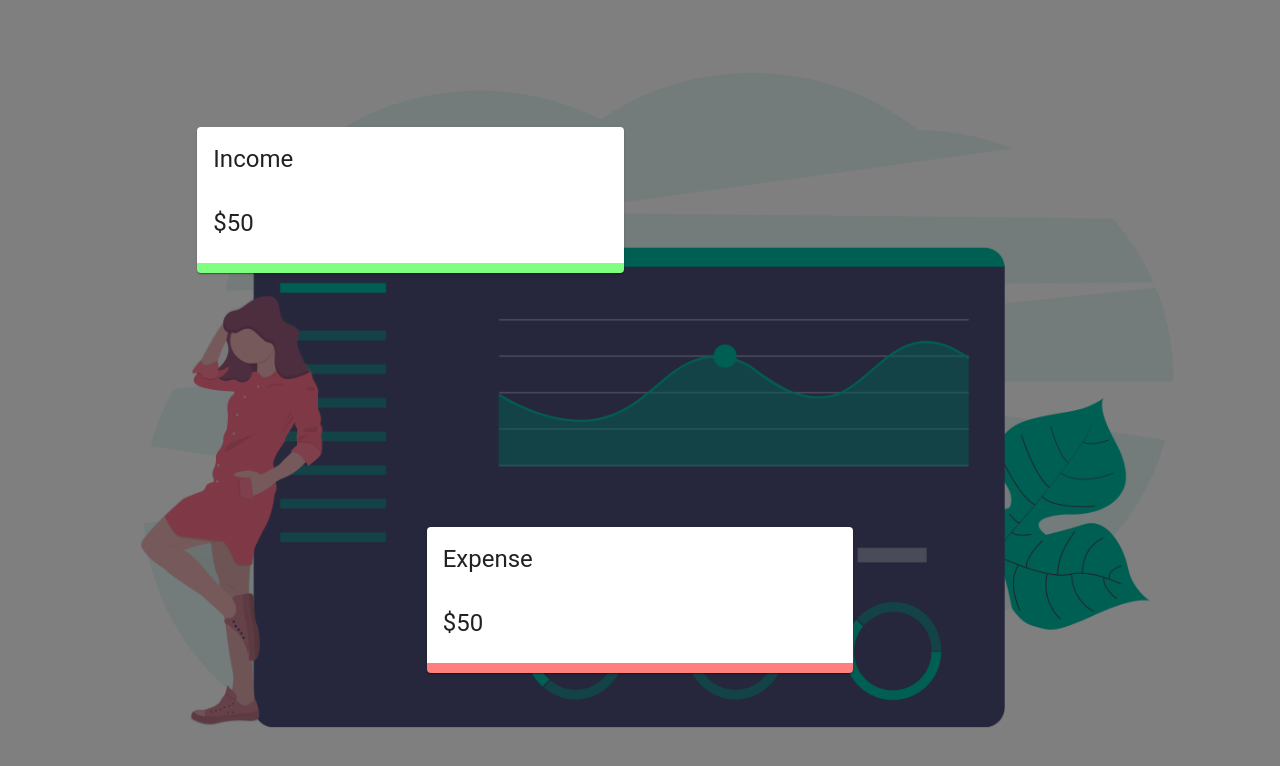
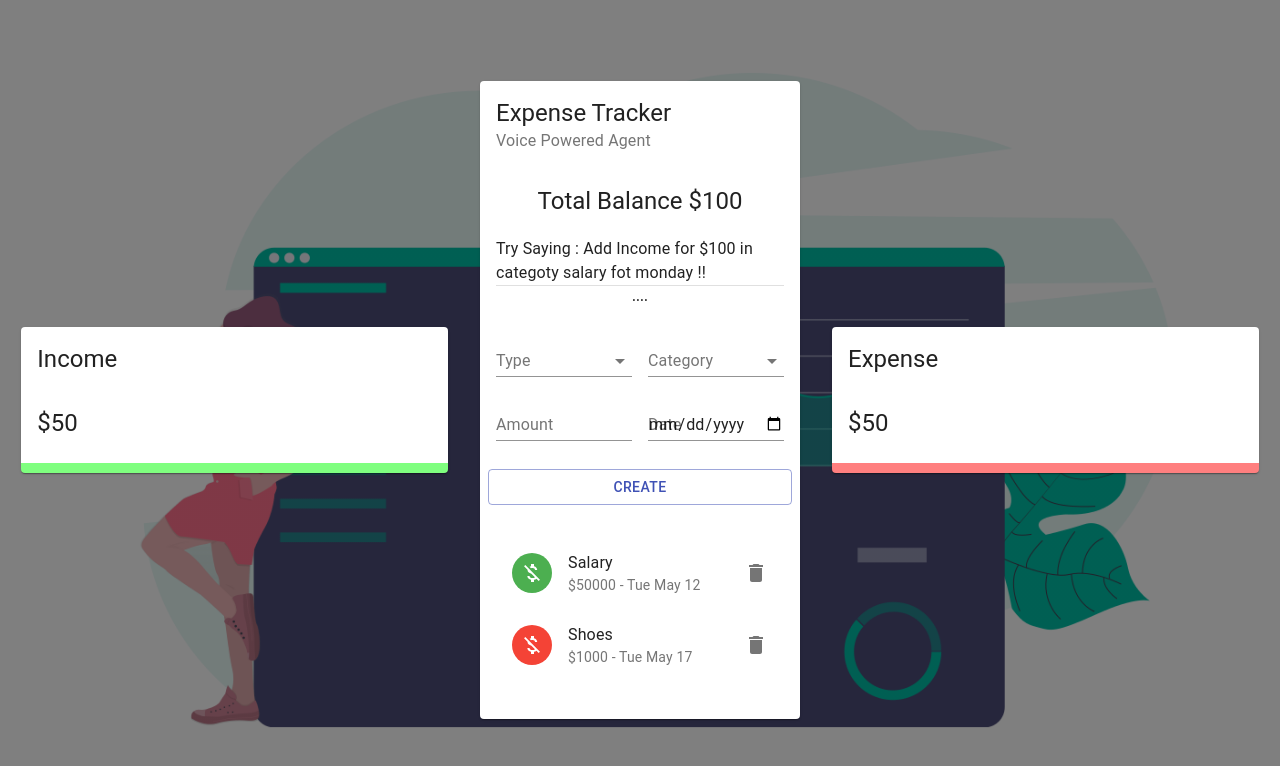
Before and after one commit to payalpatra/Voice-Powered-Balance-Tracker, a React (Create React App) app: page / in a window 1280 px wide. Shown: the top 766 px of the page. Built offline with nearby package versions, Linux system fonts and the light colour scheme; the HTML template or start-up script is replaced by a standard one.

Commit message:
Created Layout

```diff
--- a/src/App.js
+++ b/src/App.js
@@ -1,7 +1,7 @@
 import React from "react";
 import { Grid } from "@material-ui/core";
+import Main from "./components/Main/Main";
 import Details from "./components/Details/Details";
-import Main from "./components/Main/Main";
 import useStyles from "./styles";
 
 function App() {
@@ -19,7 +19,7 @@
         <Grid item xs={12} sm={4}>
           <Details title="Income" />
         </Grid>
-        <Grid item xs={12} sm={4}>
+        <Grid item xs={12} sm={3}>
           <Main />
         </Grid>
         <Grid item xs={12} sm={4}>
--- /dev/null
+++ b/src/components/Main/Form/Form.js
@@ -0,0 +1,55 @@
+import React from "react";
+import {
+    TextField,
+    Typography,
+    Grid,
+    Button,
+    FormControl,
+    InputLabel,
+    Select,
+    MenuItem,
+} from "@material-ui/core";
+import useStyles from "./styles";
+
+function Form() {
+    const classes = useStyles();
+    return (
+        <Grid container spacing={2}>
+            <Grid item xs={12}>
+                <Typography align="center" variant="subtitle2" gutterBottom>
+                    ....
+                </Typography>
+            </Grid>
+            <Grid item xs={6}>
+                <FormControl fullWidth >
+                    <InputLabel>Type</InputLabel>
+                    <Select>
+                        <MenuItem value="Income">Income</MenuItem>
+                        <MenuItem value="Expense">Expense</MenuItem>
+                    </Select>
+                </FormControl>
+            </Grid>
+            <Grid item xs={6} >
+                <FormControl fullWidth >
+                    <InputLabel>Category</InputLabel>
+                    <Select>
+                        <MenuItem value="business">Business</MenuItem>
+                        <MenuItem value="salary">Salary</MenuItem>
+                    </Select>
+
+                </FormControl>
+            </Grid>
+            <Grid item xs={6} >
+                <TextField type="number" label="Amount" fullWidth ></TextField>
+
+            </Grid>
+            <Grid item xs={6} >
+                <TextField type="date" label="Date" fullWidth ></TextField>
+
+            </Grid>
+            <Button className={classes.button} variant="outlined" color="primary" fullWidth >Create</Button>
+        </Grid>
+    );
+}
+
+export default Form;
--- /dev/null
+++ b/src/components/Main/Form/styles.js
@@ -0,0 +1,12 @@
+import { makeStyles } from '@material-ui/core/styles';
+
+export default makeStyles(() => ({
+  radioGroup: {
+    display: 'flex',
+    justifyContent: 'center',
+    marginBottom: '-10px',
+  },
+  button: {
+    marginTop: '20px',
+  },
+}));
--- /dev/null
+++ b/src/components/Main/List/List.js
@@ -0,0 +1,55 @@
+import React from 'react';
+import { List as MUIList, ListItem, ListItemAvatar, ListItemText, Avatar, ListItemSecondaryAction, IconButton, Slide } from '@material-ui/core';
+import { Delete, MoneyOff } from '@material-ui/icons';
+
+import useStyles from "./styles";
+
+function List() {
+    const classes = useStyles();
+    const transactions = [{
+        id: 1,
+        type: "Income",
+        category: "Salary",
+        amount: 50000,
+        date: "Tue May 12 "
+    },
+    {
+        id: 1,
+        type: "Expense",
+        category: "Shoes",
+        amount: 1000,
+        date: "Tue May 17 "
+    },
+    {
+        id: 1,
+        type: "Income",
+        category: "Stock",
+        amount: 75000,
+        date: "Tue May 18"
+    }];
+
+    return (
+        <MUIList dense={false} className={classes.list} >
+            {transactions.map((transaction) => (
+                <Slide direction="down" in mountOnEnter unmountOnExit key={transaction.id}>
+                    <ListItem>
+                        <ListItemAvatar>
+                            <Avatar className={transaction.type === "Income" ? classes.avatarIncome : classes.avatarExpense}>
+                                <MoneyOff />
+                            </Avatar>
+                        </ListItemAvatar>
+                        <ListItemText primary={transaction.category} secondary={`$${transaction.amount} - ${transaction.date}`} />
+                        <ListItemSecondaryAction>
+                            <IconButton edge="end" aria-label="delete" onClick="" >
+                                <Delete />
+                            </IconButton>
+                        </ListItemSecondaryAction>
+                    </ListItem>
+                </Slide>
+            ))}
+
+        </MUIList>
+    )
+}
+
+export default List;
--- /dev/null
+++ b/src/components/Main/List/styles.js
@@ -0,0 +1,17 @@
+import { makeStyles } from '@material-ui/core/styles';
+import { red, green } from '@material-ui/core/colors';
+
+export default makeStyles((theme) => ({
+  avatarIncome: {
+    color: '#fff',
+    backgroundColor: green[500],
+  },
+  avatarExpense: {
+    color: theme.palette.getContrastText(red[500]),
+    backgroundColor: red[500],
+  },
+  list: {
+    maxHeight: '150px',
+    overflow: 'auto',
+  },
+}))
--- a/src/components/Main/Main.js
+++ b/src/components/Main/Main.js
@@ -1,8 +1,36 @@
 import React from "react";
-// import { Card, CardHeader, CardContent, Typography, Grid, Divider } from "";
+import { Card, CardHeader, CardContent, Typography, Grid, Divider } from "@material-ui/core";
+import useStyles from "./styles";
+import Form from "./Form/Form";
+import List from "./List/List"
 
 function Main() {
-  return <div></div>
+  const classes = useStyles();
+  return (
+    <Card className={classes.root}>
+      <CardHeader title="Expense Tracker" subheader="Voice Powered Agent" />
+      <CardContent >
+        <Typography align="center" variant="h5" >Total Balance $100</Typography>
+        <Typography variant="subtitle1" style={{ lineHeight: "1.5em", marginTop: "20px" }} >
+          {/* InfoCard */}
+          Try Saying : Add Income for $100 in categoty salary fot monday !!
+
+        </Typography>
+        <Divider />
+        <Form />
+
+      </CardContent>
+      <CardContent className={classes.cardContent} >
+
+        <Grid container spacing={2} >
+          <Grid item xs={12}>
+            <List />
+          </Grid>
+        </Grid>
+
+      </CardContent>
+    </Card>
+  )
 }
 
 export default Main;
--- /dev/null
+++ b/src/components/Main/styles.js
@@ -0,0 +1,24 @@
+import { makeStyles } from '@material-ui/core/styles';
+
+export default makeStyles((theme) => ({
+  media: {
+    height: 0,
+    paddingTop: '56.25%', // 16:9
+  },
+  expand: {
+    transform: 'rotate(0deg)',
+    marginLeft: 'auto',
+    transition: theme.transitions.create('transform', {
+      duration: theme.transitions.duration.shortest,
+    }),
+  },
+  expandOpen: {
+    transform: 'rotate(180deg)',
+  },
+  cartContent: {
+    paddingTop: 0,
+  },
+  divider: {
+    margin: '20px 0',
+  },
+}));
```
